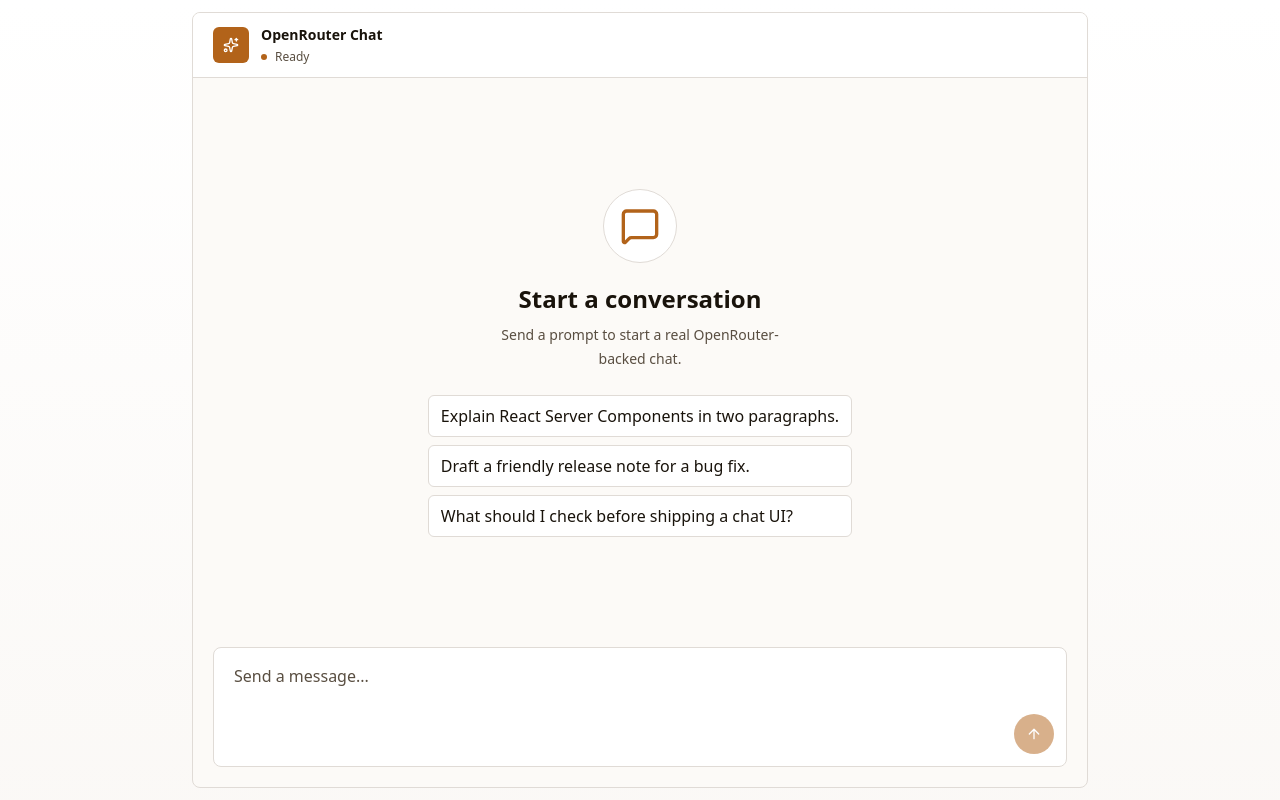
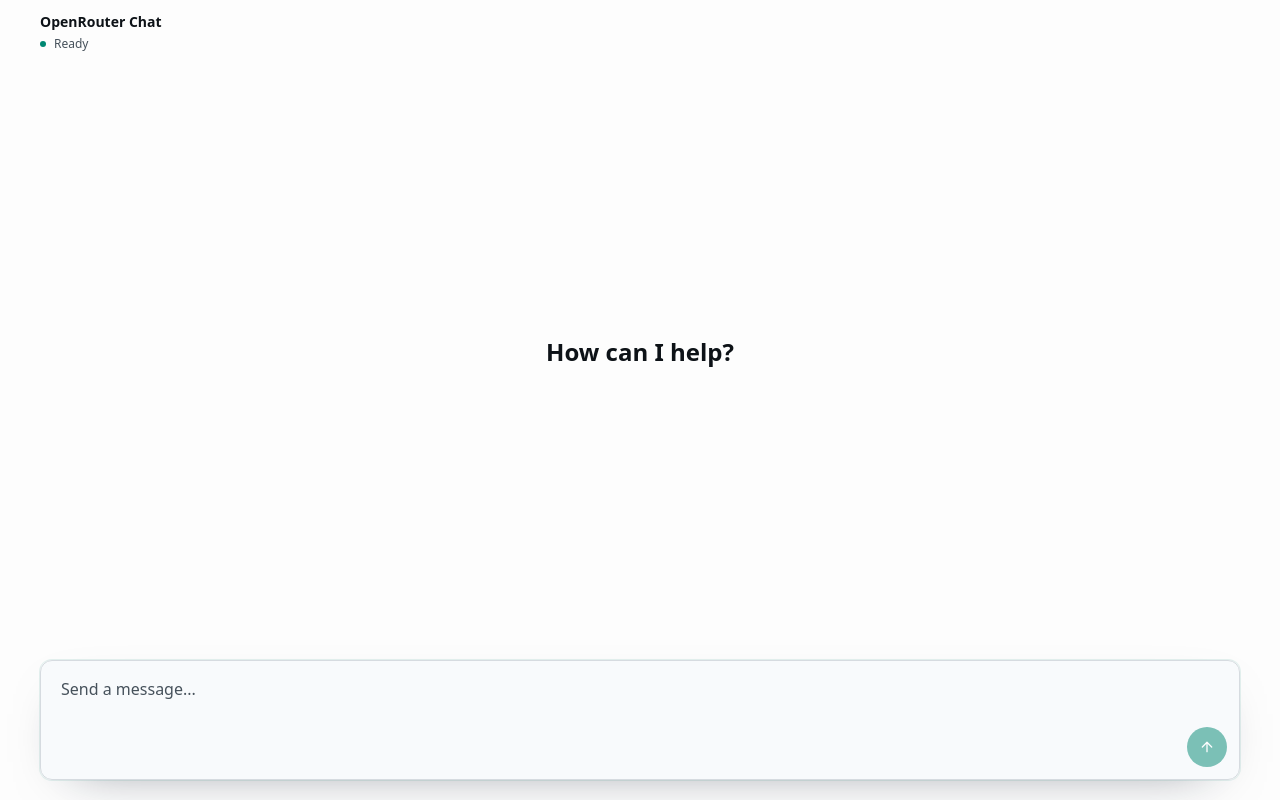
Before and after one commit to season179/ai-sdk-tool-search, a Next.js app: page / in a window 1280 px wide. Built offline with nearby package versions, Linux system fonts and the light colour scheme.

Commit message:
Polish chat interface

```diff
--- a/app/api/chat/route.ts
+++ b/app/api/chat/route.ts
@@ -2,6 +2,8 @@ import { createOpenRouter } from "@openrouter/ai-sdk-provider";
 import { createAgentUIStreamResponse, smoothStream, ToolLoopAgent, type UIMessage } from "ai";
 
 export const maxDuration = 30;
+
+const SYSTEM_PROMPT = "Be friendly, concise, and helpful.";
 
 class MissingEnvironmentVariableError extends Error {
   constructor(readonly variableName: "OPENROUTER_API_KEY" | "OPENROUTER_DEFAULT_MODEL") {
@@ -53,6 +55,7 @@ export async function POST(req: Request) {
     const openrouter = createOpenRouter({ apiKey });
 
     const agent = new ToolLoopAgent({
+      instructions: SYSTEM_PROMPT,
       model: openrouter.chat(model),
     });
 
--- a/app/globals.css
+++ b/app/globals.css
@@ -22,15 +22,15 @@
 }
 
 :root {
-  --background: oklch(1 0 0);
-  --foreground: oklch(0.19 0.018 72);
-  --card: oklch(0.985 0.004 72);
-  --card-foreground: oklch(0.19 0.018 72);
-  --muted: oklch(0.958 0.006 72);
-  --muted-foreground: oklch(0.43 0.025 72);
-  --border: oklch(0.895 0.009 72);
-  --input: oklch(0.84 0.013 72);
-  --primary: oklch(0.58 0.13 57);
+  --background: oklch(0.995 0 0);
+  --foreground: oklch(0.18 0.012 245);
+  --card: oklch(0.985 0.003 245);
+  --card-foreground: oklch(0.18 0.012 245);
+  --muted: oklch(0.955 0.006 245);
+  --muted-foreground: oklch(0.43 0.022 245);
+  --border: oklch(0.89 0.008 245);
+  --input: oklch(0.83 0.012 245);
+  --primary: oklch(0.55 0.115 178);
   --primary-foreground: oklch(1 0 0);
   --destructive: oklch(0.49 0.17 27);
   --destructive-foreground: oklch(1 0 0);
@@ -48,7 +48,7 @@ body {
 
 body {
   margin: 0;
-  background: linear-gradient(180deg, oklch(1 0 0) 0%, oklch(0.982 0.004 72) 100%);
+  background: var(--background);
   color: var(--foreground);
   font-family: ui-sans-serif, system-ui, -apple-system, BlinkMacSystemFont, "Segoe UI", sans-serif;
 }
@@ -69,7 +69,7 @@ p {
 }
 
 ::selection {
-  background: oklch(0.88 0.07 57);
+  background: oklch(0.86 0.07 178);
   color: var(--foreground);
 }
 
--- a/app/page.tsx
+++ b/app/page.tsx
@@ -2,8 +2,8 @@
 
 import { useChat } from "@ai-sdk/react";
 import { DefaultChatTransport } from "ai";
-import { AlertCircle, MessageSquare, Sparkles } from "lucide-react";
-import { Fragment, useEffect, useRef, useState } from "react";
+import { AlertCircle } from "lucide-react";
+import { Fragment, useCallback, useEffect, useRef, useState } from "react";
 
 import {
   Conversation,
@@ -15,28 +15,36 @@ import { Message, MessageContent, MessageResponse } from "@/components/ai-elemen
 import {
   PromptInput,
   type PromptInputMessage,
-  PromptInputStop,
   PromptInputSubmit,
   PromptInputTextarea,
 } from "@/components/ai-elements/prompt-input";
 import { Button } from "@/components/ui/button";
 
 const BUSY_STATUSES = new Set(["submitted", "streaming"]);
-const EXAMPLE_PROMPTS = [
-  "Explain React Server Components in two paragraphs.",
-  "Draft a friendly release note for a bug fix.",
-  "What should I check before shipping a chat UI?",
-];
 
 export default function ChatPage() {
   const [input, setInput] = useState("");
   const contentRef = useRef<HTMLDivElement>(null);
+  const inputRef = useRef<HTMLTextAreaElement>(null);
   const { messages, sendMessage, status, error, stop, regenerate } = useChat({
     transport: new DefaultChatTransport({ api: "/api/chat" }),
   });
 
   const isBusy = BUSY_STATUSES.has(status);
   const canSubmit = input.trim().length > 0 && !isBusy;
+
+  const focusInput = useCallback(() => {
+    requestAnimationFrame(() => {
+      const inputElement = inputRef.current;
+
+      if (!inputElement || inputElement.disabled) {
+        return;
+      }
+
+      inputElement.focus();
+      inputElement.setSelectionRange(inputElement.value.length, inputElement.value.length);
+    });
+  }, []);
 
   useEffect(() => {
     const content = contentRef.current;
@@ -51,10 +59,17 @@ export default function ChatPage() {
     });
   });
 
+  useEffect(() => {
+    if (!isBusy) {
+      focusInput();
+    }
+  }, [focusInput, isBusy]);
+
   function handleSubmit(message: PromptInputMessage) {
     const text = message.text.trim();
 
     if (!text || isBusy) {
+      focusInput();
       return;
     }
 
@@ -63,13 +78,9 @@ export default function ChatPage() {
   }
 
   return (
-    <main className="flex min-h-dvh flex-col px-3 py-3 sm:px-6">
-      <div className="mx-auto flex min-h-0 w-full max-w-4xl flex-1 flex-col overflow-hidden rounded-lg border bg-card">
-        <header className="flex items-center justify-between gap-4 border-b bg-background px-4 py-3 sm:px-5">
-          <div className="flex min-w-0 items-center gap-3">
-            <div className="flex size-9 shrink-0 items-center justify-center rounded-md bg-primary text-primary-foreground">
-              <Sparkles aria-hidden="true" className="size-4" />
-            </div>
+    <main className="flex min-h-dvh flex-col bg-background">
+      <header className="bg-background/95 px-4 py-3 sm:px-8 lg:px-10">
+        <div className="mx-auto flex w-full max-w-7xl items-center justify-between gap-4">
           <div className="min-w-0">
             <p className="truncate text-sm font-semibold text-foreground">OpenRouter Chat</p>
             <div className="mt-1 flex items-center gap-2 text-xs text-muted-foreground">
@@ -78,30 +89,12 @@ export default function ChatPage() {
             </div>
           </div>
         </div>
-          {isBusy ? <PromptInputStop onClick={stop} /> : null}
       </header>
 
-        <Conversation className="px-3 sm:px-5">
-          <ConversationContent ref={contentRef}>
+      <Conversation className="px-4 sm:px-8 lg:px-10">
+        <ConversationContent className="mx-auto w-full max-w-7xl py-6 sm:py-10" ref={contentRef}>
           {messages.length === 0 ? (
-              <ConversationEmptyState
-                description="Send a prompt to start a real OpenRouter-backed chat."
-                icon={<MessageSquare aria-hidden="true" className="size-10" />}
-                title="Start a conversation"
-              >
-                <div className="mt-6 flex w-full flex-col gap-2">
-                  {EXAMPLE_PROMPTS.map((prompt) => (
-                    <button
-                      className="rounded-md border bg-background px-3 py-2 text-left text-sm text-foreground transition-colors hover:bg-muted focus-visible:outline-none focus-visible:ring-2 focus-visible:ring-primary/30"
-                      key={prompt}
-                      onClick={() => setInput(prompt)}
-                      type="button"
-                    >
-                      {prompt}
-                    </button>
-                  ))}
-                </div>
-              </ConversationEmptyState>
+            <ConversationEmptyState title="How can I help?" />
           ) : (
             messages.map((message) => (
               <Fragment key={message.id}>
@@ -148,7 +141,7 @@ export default function ChatPage() {
 
       {error ? (
         <div
-            className="mx-3 mb-3 flex items-start gap-3 rounded-lg border border-destructive/30 bg-background px-4 py-3 text-sm text-destructive sm:mx-5"
+          className="mx-4 mb-3 flex items-start gap-3 rounded-lg border border-destructive/30 bg-background px-4 py-3 text-sm text-destructive sm:mx-8 lg:mx-10"
           role="alert"
         >
           <AlertCircle className="mt-0.5 size-4 shrink-0" />
@@ -162,10 +155,12 @@ export default function ChatPage() {
         </div>
       ) : null}
 
-        <PromptInput className="mx-3 mb-3 sm:mx-5 sm:mb-5" onSubmit={handleSubmit}>
+      <div className="bg-background px-4 py-3 sm:px-8 sm:py-5 lg:px-10">
+        <PromptInput className="mx-auto w-full max-w-7xl" onSubmit={handleSubmit}>
           <PromptInputTextarea
             aria-label="Message"
             disabled={isBusy}
+            ref={inputRef}
             onKeyDown={(event) => {
               if (event.key === "Enter" && !event.shiftKey && !event.nativeEvent.isComposing) {
                 event.preventDefault();
@@ -176,7 +171,7 @@ export default function ChatPage() {
             placeholder="Send a message..."
             value={input}
           />
-          <PromptInputSubmit disabled={!canSubmit} status={status} />
+          <PromptInputSubmit disabled={!canSubmit} onStop={stop} status={status} />
         </PromptInput>
       </div>
     </main>
--- a/components/ai-elements/conversation.tsx
+++ b/components/ai-elements/conversation.tsx
@@ -31,22 +31,26 @@ export function ConversationEmptyState({
   children,
   className,
 }: {
-  icon: React.ReactNode;
+  icon?: React.ReactNode;
   title: string;
-  description: string;
+  description?: string;
   children?: React.ReactNode;
   className?: string;
 }) {
   return (
     <div
       className={cn(
-        "mx-auto flex min-h-80 max-w-md flex-1 flex-col items-center justify-center text-center",
+        "mx-auto flex min-h-80 max-w-xl flex-1 flex-col items-center justify-center text-center",
         className,
       )}
     >
-      <div className="mb-5 rounded-full border bg-background p-4 text-primary">{icon}</div>
+      {icon ? (
+        <div className="mb-5 rounded-full border bg-background p-4 text-primary">{icon}</div>
+      ) : null}
       <h1 className="text-2xl font-semibold tracking-normal text-foreground">{title}</h1>
-      <p className="mt-2 max-w-[36ch] text-sm leading-6 text-muted-foreground">{description}</p>
+      {description ? (
+        <p className="mt-3 max-w-[44ch] text-sm leading-6 text-muted-foreground">{description}</p>
+      ) : null}
       {children}
     </div>
   );
--- a/components/ai-elements/message.tsx
+++ b/components/ai-elements/message.tsx
@@ -31,10 +31,10 @@ export function MessageContent({
   return (
     <div
       className={cn(
-        "max-w-[min(42rem,88%)] rounded-lg px-4 py-3 text-sm leading-6",
+        "px-4 py-3 text-sm leading-6",
         from === "user"
-          ? "bg-primary text-primary-foreground"
-          : "border bg-card text-card-foreground",
+          ? "max-w-[min(46rem,82%)] rounded-lg bg-primary text-primary-foreground"
+          : "max-w-[min(72rem,100%)] text-card-foreground",
         className,
       )}
       {...props}
--- a/components/ai-elements/prompt-input.tsx
+++ b/components/ai-elements/prompt-input.tsx
@@ -1,7 +1,8 @@
 "use client";
 
-import { ArrowUp, Loader2, Square } from "lucide-react";
+import { ArrowUp, Square } from "lucide-react";
 import type * as React from "react";
+import { forwardRef } from "react";
 
 import { Button } from "@/components/ui/button";
 import { cn } from "@/lib/utils";
@@ -18,7 +19,7 @@ export function PromptInput({ className, onSubmit, ...props }: PromptInputProps)
   return (
     <form
       className={cn(
-        "relative rounded-lg border bg-background p-2 focus-within:border-primary focus-within:ring-2 focus-within:ring-primary/20",
+        "relative rounded-xl border border-border/80 bg-card/95 p-2 shadow-[0_18px_55px_-34px_rgba(15,23,42,0.55)] transition-shadow focus-within:border-primary/50 focus-within:ring-1 focus-within:ring-primary/10",
         className,
       )}
       onSubmit={(event) => {
@@ -31,10 +32,10 @@ export function PromptInput({ className, onSubmit, ...props }: PromptInputProps)
   );
 }
 
-export function PromptInputTextarea({
-  className,
-  ...props
-}: React.TextareaHTMLAttributes<HTMLTextAreaElement>) {
+export const PromptInputTextarea = forwardRef<
+  HTMLTextAreaElement,
+  React.TextareaHTMLAttributes<HTMLTextAreaElement>
+>(function PromptInputTextarea({ className, ...props }, ref) {
   return (
     <textarea
       className={cn(
@@ -42,50 +43,45 @@ export function PromptInputTextarea({
         className,
       )}
       name="message"
+      ref={ref}
       rows={3}
       {...props}
     />
   );
-}
+});
 
 export function PromptInputSubmit({
   className,
+  disabled,
+  onClick,
+  onStop,
   status,
   ...props
 }: React.ButtonHTMLAttributes<HTMLButtonElement> & {
+  onStop?: () => void;
   status: "ready" | "submitted" | "streaming" | "error";
 }) {
   const isBusy = status === "submitted" || status === "streaming";
 
   return (
     <Button
-      aria-label={isBusy ? "Sending message" : "Send message"}
+      {...props}
+      aria-label={isBusy ? "Stop response" : "Send message"}
       className={cn("absolute bottom-3 right-3 rounded-full", className)}
-      disabled={isBusy || props.disabled}
+      disabled={isBusy ? !onStop : disabled}
+      onClick={(event) => {
+        if (isBusy) {
+          event.preventDefault();
+          onStop?.();
+          return;
+        }
+
+        onClick?.(event);
+      }}
       size="icon"
-      type="submit"
-      {...props}
+      type={isBusy ? "button" : "submit"}
     >
-      {isBusy ? <Loader2 className="size-4 animate-spin" /> : <ArrowUp className="size-4" />}
+      {isBusy ? <Square className="size-4 fill-current" /> : <ArrowUp className="size-4" />}
     </Button>
   );
 }
-
-export function PromptInputStop({
-  className,
-  ...props
-}: React.ButtonHTMLAttributes<HTMLButtonElement>) {
-  return (
-    <Button
-      aria-label="Stop streaming"
-      className={cn("rounded-full", className)}
-      size="sm"
-      type="button"
-      variant="outline"
-      {...props}
-    >
-      <Square className="size-3 fill-current" />
-      Stop
-    </Button>
-  );
-}
```
Lines whose indentation alone changed are shown as unchanged.
